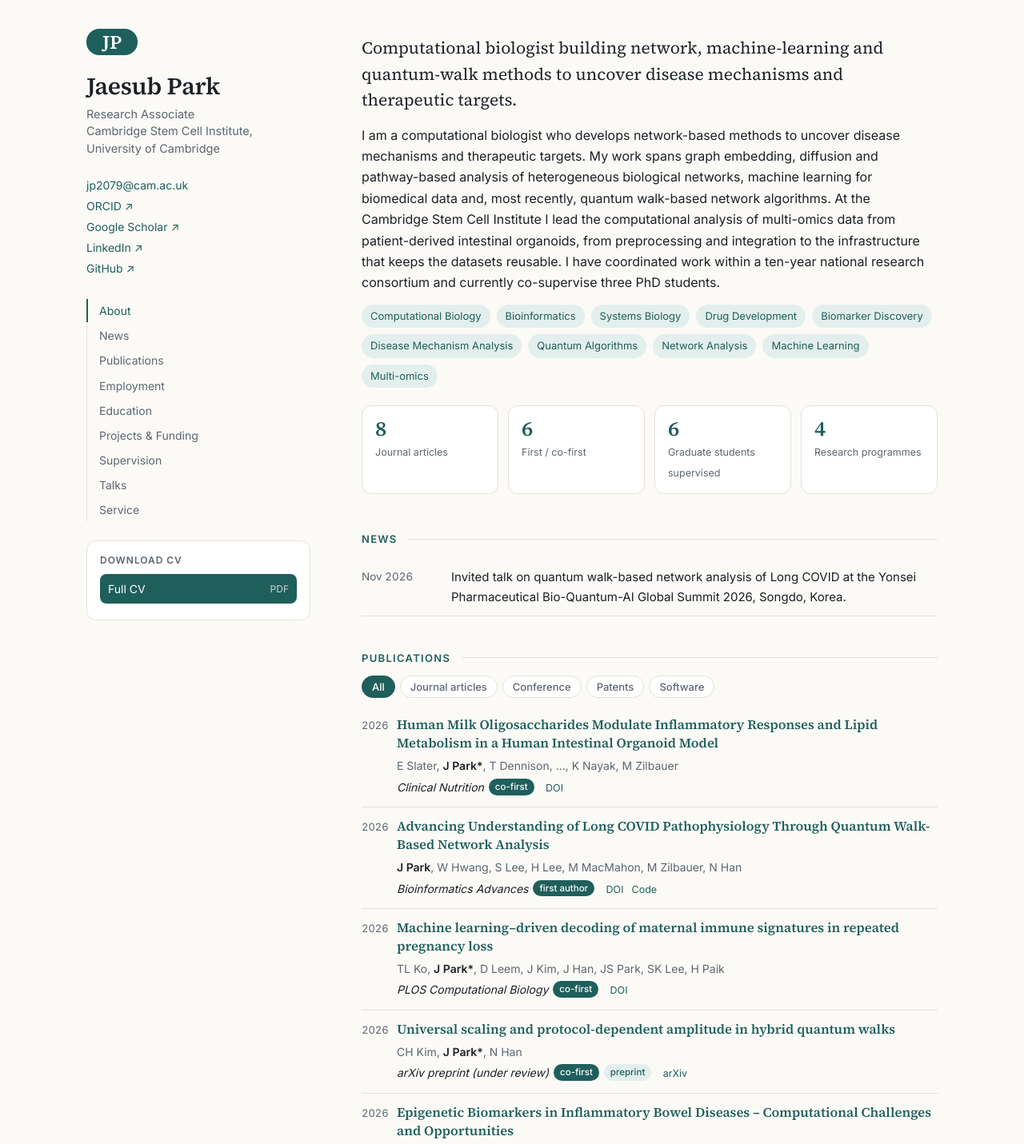
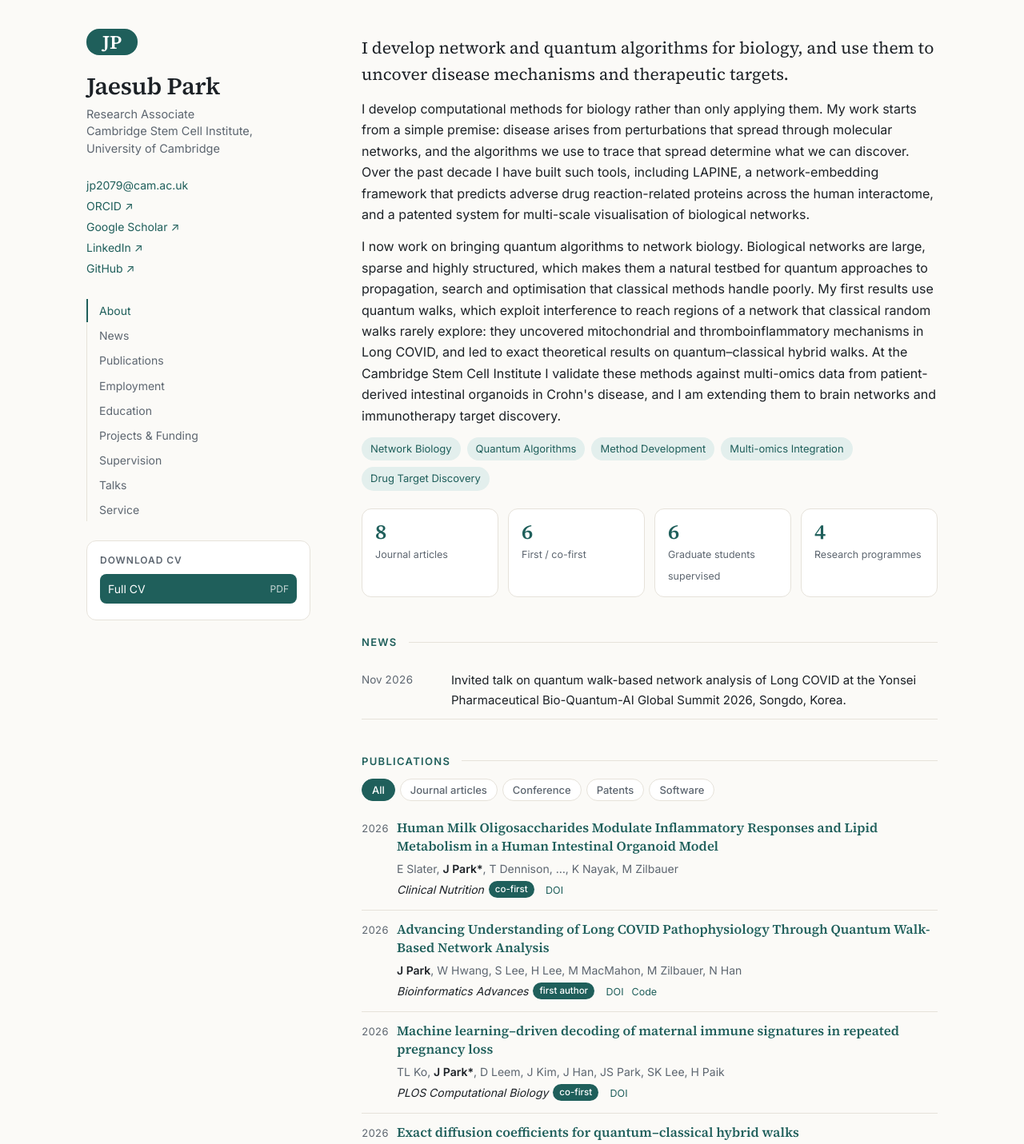
Before and after one commit to jspark-bioinfo/jspark-bioinfo.github.io, a plain HTML site: page index.html in a window 1280 px wide. Shown: the part 20-1451 px from the top of the page at 80% size. Drawn offline with Linux system fonts and the light colour scheme.

Commit message:
Reframe profile around network and quantum algorithms; update arXiv title
Co-Authored-By: Claude Opus 5.5 <noreply@anthropic.com>
Claude-Session: https://claude.ai/code/session_0168qbMyK6zN7CM1GEEbDbrS

```diff
--- a/index.html
+++ b/index.html
@@ -4,9 +4,9 @@
 <meta charset="utf-8">
 <meta name="viewport" content="width=device-width, initial-scale=1">
 <title>Jaesub Park — Computational Biology</title>
-<meta name="description" content="Computational biologist building network, machine-learning and quantum-walk methods to uncover disease mechanisms and therapeutic targets.">
+<meta name="description" content="I develop network and quantum algorithms for biology, and use them to uncover disease mechanisms and therapeutic targets.">
 <meta property="og:title" content="Jaesub Park">
-<meta property="og:description" content="Computational biologist building network, machine-learning and quantum-walk methods to uncover disease mechanisms and therapeutic targets.">
+<meta property="og:description" content="I develop network and quantum algorithms for biology, and use them to uncover disease mechanisms and therapeutic targets.">
 <meta property="og:type" content="profile">
 <link rel="preconnect" href="https://fonts.googleapis.com">
 <link rel="preconnect" href="https://fonts.gstatic.com" crossorigin>
@@ -126,9 +126,10 @@ footer{color:var(--muted);font-size:13px;padding-top:24px;border-top:1px solid v
 
 <main>
 <section id="about" class="about">
-  <p class="lead">Computational biologist building network, machine-learning and quantum-walk methods to uncover disease mechanisms and therapeutic targets.</p>
-  <p>I am a computational biologist who develops network-based methods to uncover disease mechanisms and therapeutic targets. My work spans graph embedding, diffusion and pathway-based analysis of heterogeneous biological networks, machine learning for biomedical data and, most recently, quantum walk-based network algorithms. At the Cambridge Stem Cell Institute I lead the computational analysis of multi-omics data from patient-derived intestinal organoids, from preprocessing and integration to the infrastructure that keeps the datasets reusable. I have coordinated work within a ten-year national research consortium and currently co-supervise three PhD students.</p>
-  <div class="chips"><span class="chip">Computational Biology</span><span class="chip">Bioinformatics</span><span class="chip">Systems Biology</span><span class="chip">Drug Development</span><span class="chip">Biomarker Discovery</span><span class="chip">Disease Mechanism Analysis</span><span class="chip">Quantum Algorithms</span><span class="chip">Network Analysis</span><span class="chip">Machine Learning</span><span class="chip">Multi-omics</span></div>
+  <p class="lead">I develop network and quantum algorithms for biology, and use them to uncover disease mechanisms and therapeutic targets.</p>
+  <p>I develop computational methods for biology rather than only applying them. My work starts from a simple premise: disease arises from perturbations that spread through molecular networks, and the algorithms we use to trace that spread determine what we can discover. Over the past decade I have built such tools, including LAPINE, a network-embedding framework that predicts adverse drug reaction-related proteins across the human interactome, and a patented system for multi-scale visualisation of biological networks.</p>
+  <p>I now work on bringing quantum algorithms to network biology. Biological networks are large, sparse and highly structured, which makes them a natural testbed for quantum approaches to propagation, search and optimisation that classical methods handle poorly. My first results use quantum walks, which exploit interference to reach regions of a network that classical random walks rarely explore: they uncovered mitochondrial and thromboinflammatory mechanisms in Long COVID, and led to exact theoretical results on quantum–classical hybrid walks. At the Cambridge Stem Cell Institute I validate these methods against multi-omics data from patient-derived intestinal organoids in Crohn&#39;s disease, and I am extending them to brain networks and immunotherapy target discovery.</p>
+  <div class="chips"><span class="chip">Network Biology</span><span class="chip">Quantum Algorithms</span><span class="chip">Method Development</span><span class="chip">Multi-omics Integration</span><span class="chip">Drug Target Discovery</span></div>
   <div class="stats">
     <div class="stat"><b>8</b><span>Journal articles</span></div>
     <div class="stat"><b>6</b><span>First / co-first</span></div>
@@ -169,7 +170,7 @@ footer{color:var(--muted);font-size:13px;padding-top:24px;border-top:1px solid v
       <span class="pv">PLOS Computational Biology</span><span class="tag strong">co-first</span>      <span class="links"><a href="https://doi.org/10.1371/journal.pcbi.1014806" target="_blank" rel="noopener">DOI</a></span>
     </li>
     <li data-k="journal"><span class="y">2026</span>
-<span class="pt"><a href="https://arxiv.org/abs/2609.01951" target="_blank" rel="noopener">Universal scaling and protocol-dependent amplitude in hybrid quantum walks</a></span>
+<span class="pt"><a href="https://arxiv.org/abs/2609.01951" target="_blank" rel="noopener">Exact diffusion coefficients for quantum–classical hybrid walks</a></span>
       <span class="pa">CH Kim, <strong class="me">J Park*</strong>, N Han</span><br>
       <span class="pv">arXiv preprint (under review)</span><span class="tag strong">co-first</span><span class="tag">preprint</span>      <span class="links"><a href="https://arxiv.org/abs/2609.01951" target="_blank" rel="noopener">arXiv</a></span>
     </li>
@@ -230,7 +231,7 @@ footer{color:var(--muted);font-size:13px;padding-top:24px;border-top:1px solid v
   <div class="item"><div class="when">2024 – present</div><div>
     <div class="t">Research Associate <span style="font-weight:400">· Cambridge Stem Cell Institute, University of Cambridge</span></div>
     <div class="s">Supervisor: Prof. Matthias Zilbauer / Prof. Namshik Han</div>
-    <ul><li>Disease epigenetics (Zilbauer): led the computational analysis on the Helmsley-funded study of epigenetic regulation in Crohn&#39;s disease, integrating DNA methylation and transcriptomic data from patient-derived intestinal organoids</li><li>Quantum-inspired network methods (Han): development of quantum walk-based network algorithms for biomedical applications</li></ul>
+    <ul><li>Disease epigenetics (Zilbauer): led the computational analysis on the Helmsley-funded study of epigenetic regulation in Crohn&#39;s disease, integrating DNA methylation and transcriptomic data from patient-derived intestinal organoids</li><li>Quantum algorithms for network biology (Han): developing quantum walk-based and quantum-inspired algorithms for disease mechanism and target discovery</li></ul>
   </div></div>
   <div class="item"><div class="when">2023</div><div>
     <div class="t">Postdoctoral Researcher <span style="font-weight:400">· Department of Bio and Brain Engineering, KAIST</span></div>
```
Also changed, not shown: 4 other files.
